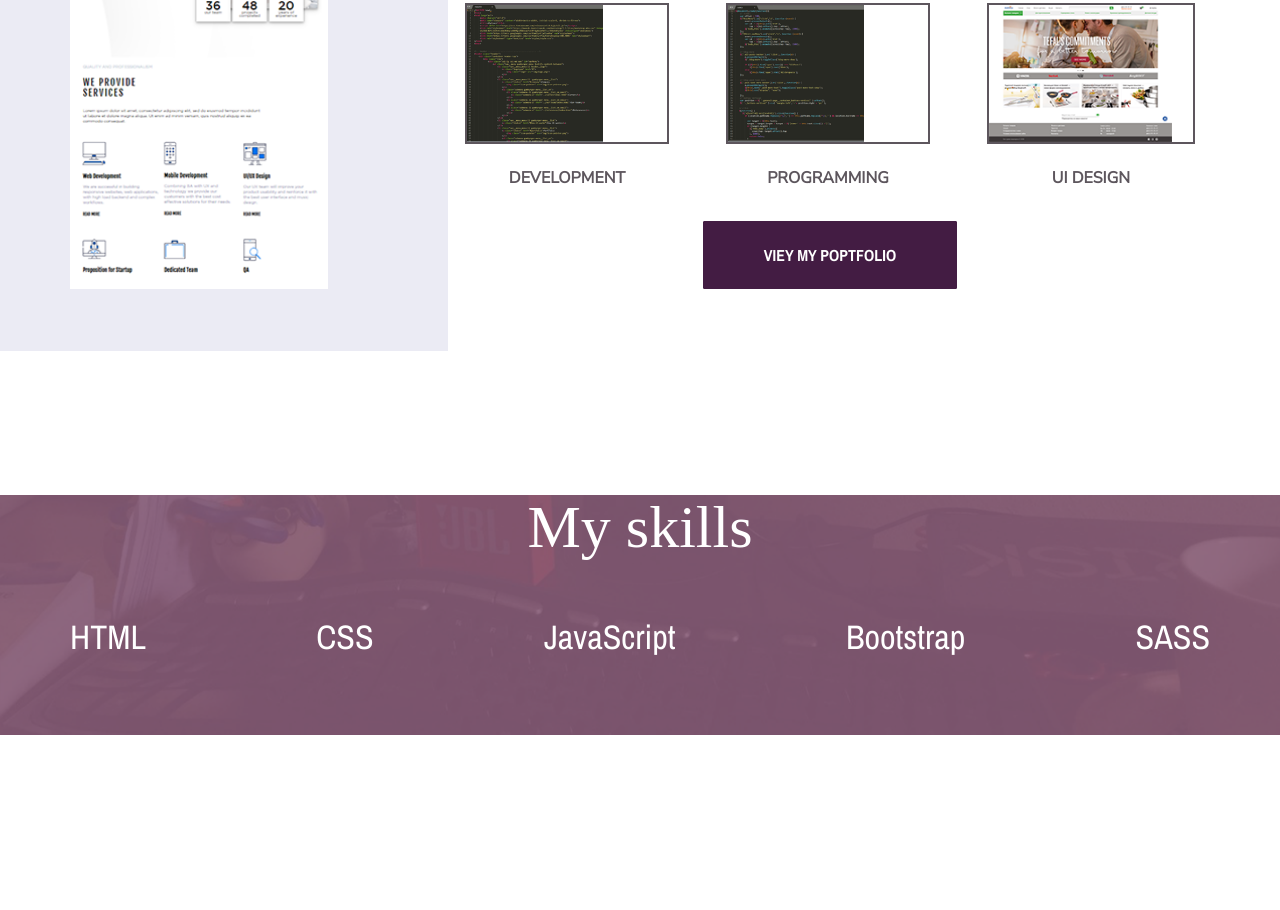
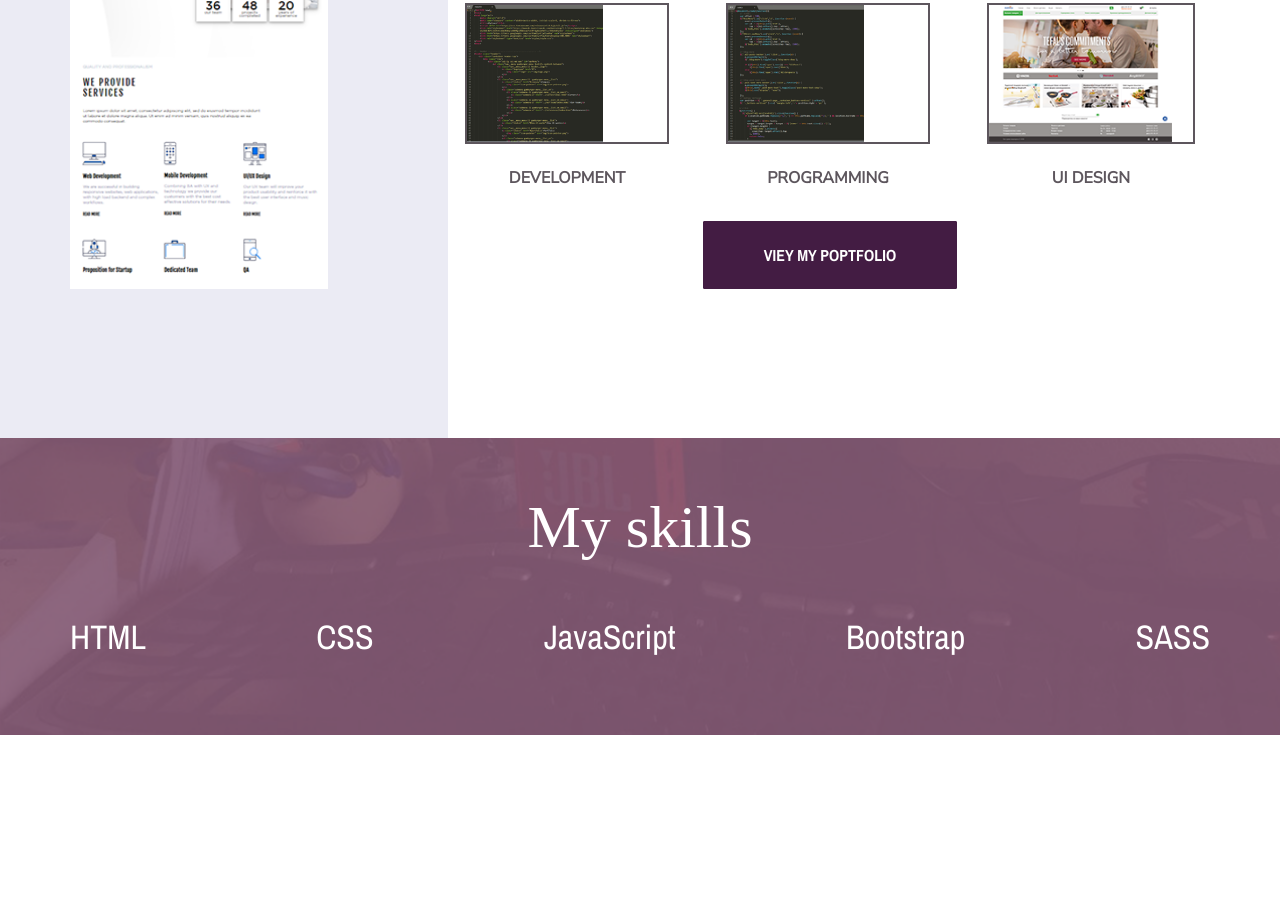
Before and after one commit to payevska/Portfolio, a plain HTML site: page index.html in a window 1280 px wide. Shown: the part 1351-2261 px from the top of the page. Drawn offline with nearby package versions, Linux system fonts and the light colour scheme; a web font is replaced by a local one.

Commit message:
fixing in index and about pages

```diff
--- a/css/_about.scss
+++ b/css/_about.scss
@@ -1,16 +1,17 @@
 /* ------------ about --------------- */
 section-2 {
-    background: url('../images/skills-bg.png') no-repeat bottom;
-	width: 100%;
-	height: auto;
+    /* background: url('../images/skills-bg.png') no-repeat bottom; */
 	display: flex;
-	background-size: contain;
+	flex-direction: column;
+	position: relative;
 }
 
 .fon-about {
 	@extend .fon;
     width: 35%;
     left: 0;
+    height: 100%;
+    top: 0;
 }
 
 .about-wrap {
@@ -118,6 +119,15 @@ section-2 {
     border: 2px solid $purpur-grey;
 }
 
+
+.bl {
+	background: url('../images/skills-bg.png') no-repeat;
+	display: flex;
+	width: 100%;
+	height: auto;
+	background-size: cover;
+}
+
 .block-bottom {
 	display: flex;
 	flex-direction: column;
--- a/index.html
+++ b/index.html
@@ -163,12 +163,14 @@
 						<button class="about-block-right__button-about">
 							<a href="#myPortfolio" class="about-block-right__button-about_btn">VIEY MY POPTFOLIO</a>
 						</button>
-
+					</div>
+				</div>
 			</div>
 		</div>
 		<div class="fon-about"></div>
-			</div>
 		<!-- My skills start -->
+		<div class="bl">
+			<div class="container">
 				<div class="row">
 					<div class="col-sm block-bottom">
 						<h2 class="block-bottom__topic-skills">My skills</h2>
@@ -181,8 +183,9 @@
 						</div>
 					</div>
 				</div>
+			</div>
+		</div>
 		<!-- My skills finish -->
-		</div>
 	</section-2>
 <!-- About finish -->
 
```
Also changed, not shown: css/style.css, 1 other file. Lines whose indentation alone changed are shown as unchanged.
